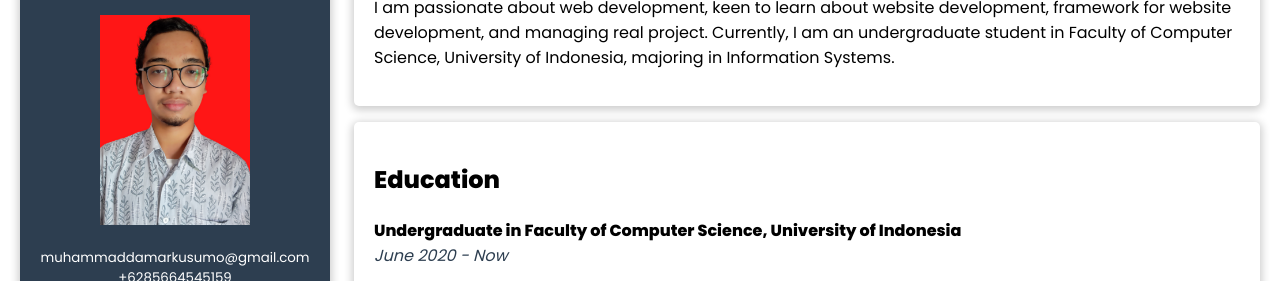
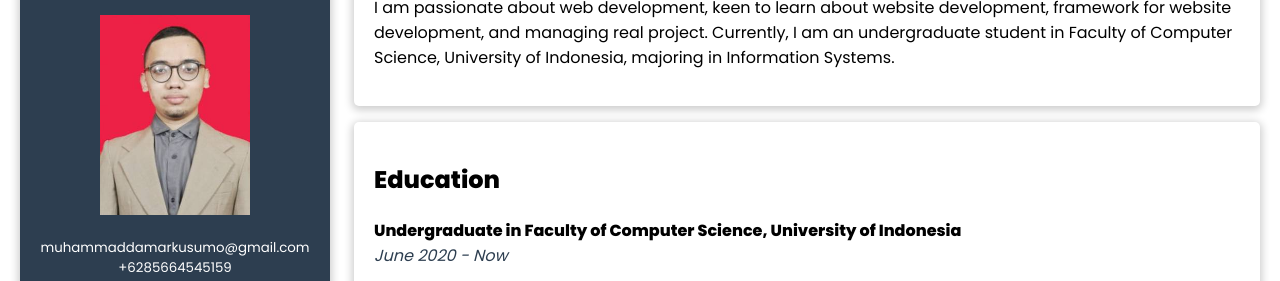
Before and after one commit to DamarKusumo/basicportofolio, a plain HTML site: page index.html in a window 1280 px wide. Shown: the part 180-461 px from the top of the page. Drawn offline with Linux system fonts and the light colour scheme.

Commit message:
Update Profile Picture

```diff
--- a/index.html
+++ b/index.html
@@ -51,7 +51,7 @@
               <h3>Muhammad Damar Kusumo</h3>
               <figure>
                 <img
-                  src="assets/img/damar.png"
+                  src="assets/img/formal.jpg"
                   alt="Muhammad Damar Kusumo"
                   class="featured-image"
                 />
```
Also changed, not shown: assets/img/formal.jpg (added).
